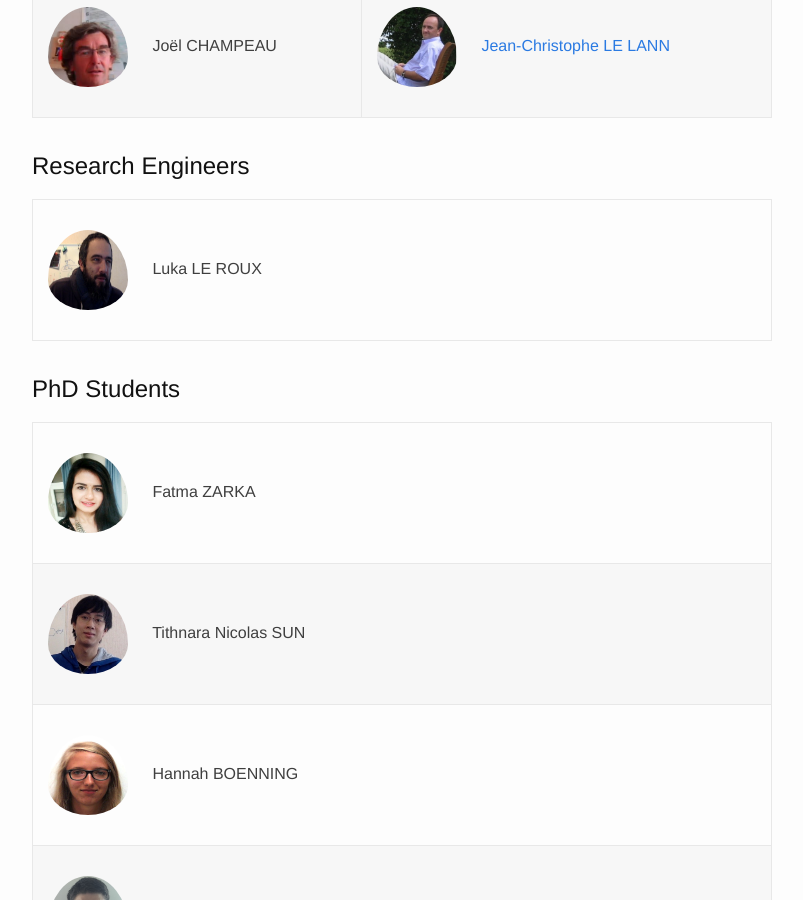
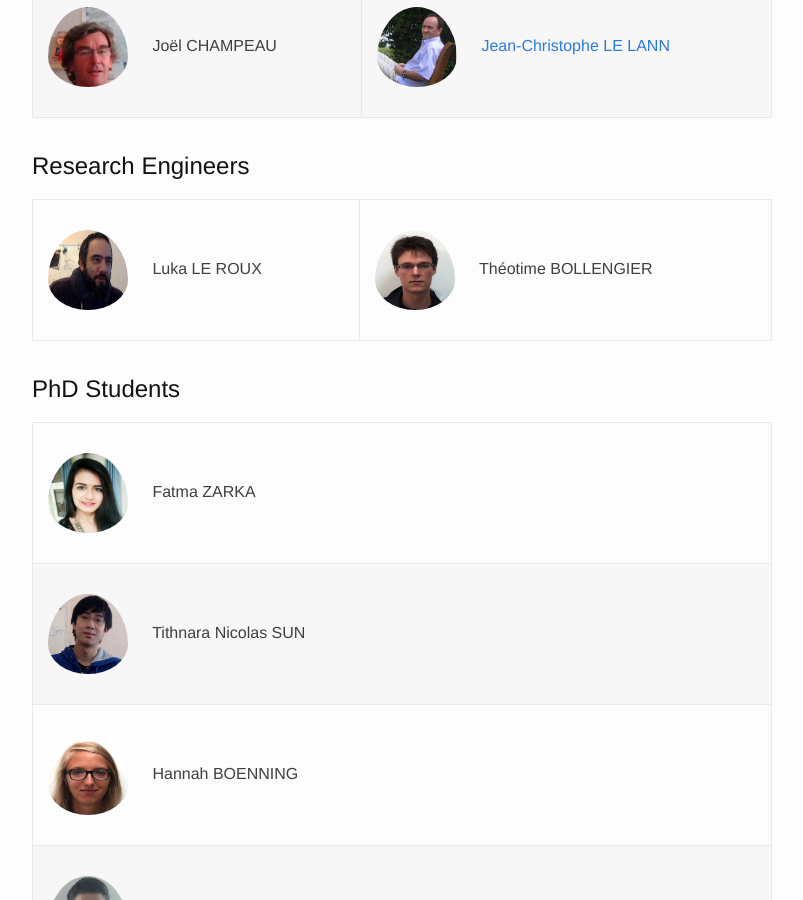
Before and after one commit to mocs-enstab/mocs-enstab.github.io, a Jekyll site: the page built from team.md, in a window 1280 px wide and 900 px high, scrolled down 525 px. Shown: the whole window, without its empty margins (238-1041 px from the left). Built offline with Jekyll 4.4.1, drawn with Linux system fonts in a browser that asks for light colours.

Commit message:
theotime is RI

```diff
--- a/team.md
+++ b/team.md
@@ -15,7 +15,7 @@ order: 2
 
 # Research Engineers
 
-| ![Luka](/images/people/luka.png){:class="avatar"} Luka LE ROUX
+| ![Luka](/images/people/luka.png){:class="avatar"} Luka LE ROUX | ![Theotime](/images/people/theotime_bollengier.jpg){:class="avatar"} Théotime BOLLENGIER
 
 # PhD Students
 
@@ -34,6 +34,5 @@ order: 2
 | ![Fadi](/images/people/fadi_obeid.jpg){:class="avatar"} Fadi OBEID
 | ![Jean-Charles](/images/people/jean-charles.jpeg){:class="avatar"} [Jean-Charles ROGER](https://www.linkedin.com/in/jeancharlesroger)
 | ![Sana](/images/people/sana_ben_nasr.jpg){:class="avatar"} Sana BEN NASR
-| ![Theotime](/images/people/theotime_bollengier.jpg){:class="avatar"} Théotime BOLLENGIER
 | ![Mohamad](/images/people/mohamad_najem.jpg){:class="avatar"} Mohamad NAJEM
 | ![Zoe](/images/people/zoe.drey.jpg){:class="avatar"} Zoe DREY
```
